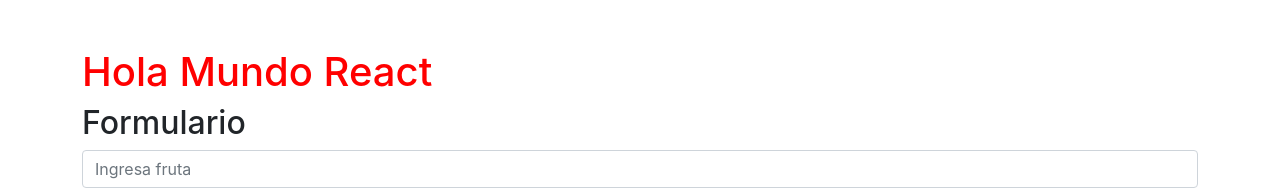
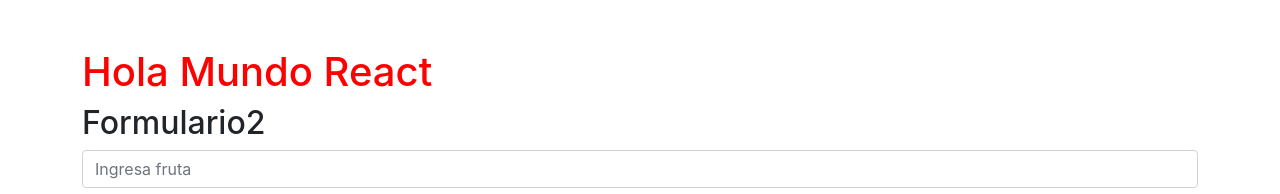
Before and after one commit to jcanelonmobdev/prueba-react, a React (Create React App) app in the folder my-app/: page / in a window 1280 px wide. Shown: the top 194 px of the page. Built offline with nearby package versions, Linux system fonts and the light colour scheme.

Commit message:
actualizando componentes

```diff
--- a/my-app/package.json
+++ b/my-app/package.json
@@ -8,7 +8,7 @@
     "@testing-library/user-event": "^12.8.1",
     "react": "^17.0.1",
     "react-dom": "^17.0.1",
-    "react-scripts": "4.0.3",
+    "react-scripts": "^5.0.0",
     "run": "^1.4.0",
     "start": "^5.1.0",
     "web-vitals": "^1.1.0"
--- a/my-app/src/components/Formulario.jsx
+++ b/my-app/src/components/Formulario.jsx
@@ -27,7 +27,7 @@
 
     return (
         <div>
-            <h2>Formulario</h2>
+            <h2>Formulario1</h2>
             <form onSubmit={guardarDatos}>
                 <input
                     type="text"
--- a/my-app/src/components/Formulario2.jsx
+++ b/my-app/src/components/Formulario2.jsx
@@ -39,7 +39,7 @@
     return (
         <div>
             <div>
-                <h2>Formulario</h2>
+                <h2>Formulario2</h2>
                 <form onSubmit={guardarDatos}>
                     <input
                         type="text"
```
Also changed, not shown: 1 other file (tests, documents, lock files or other folders).
